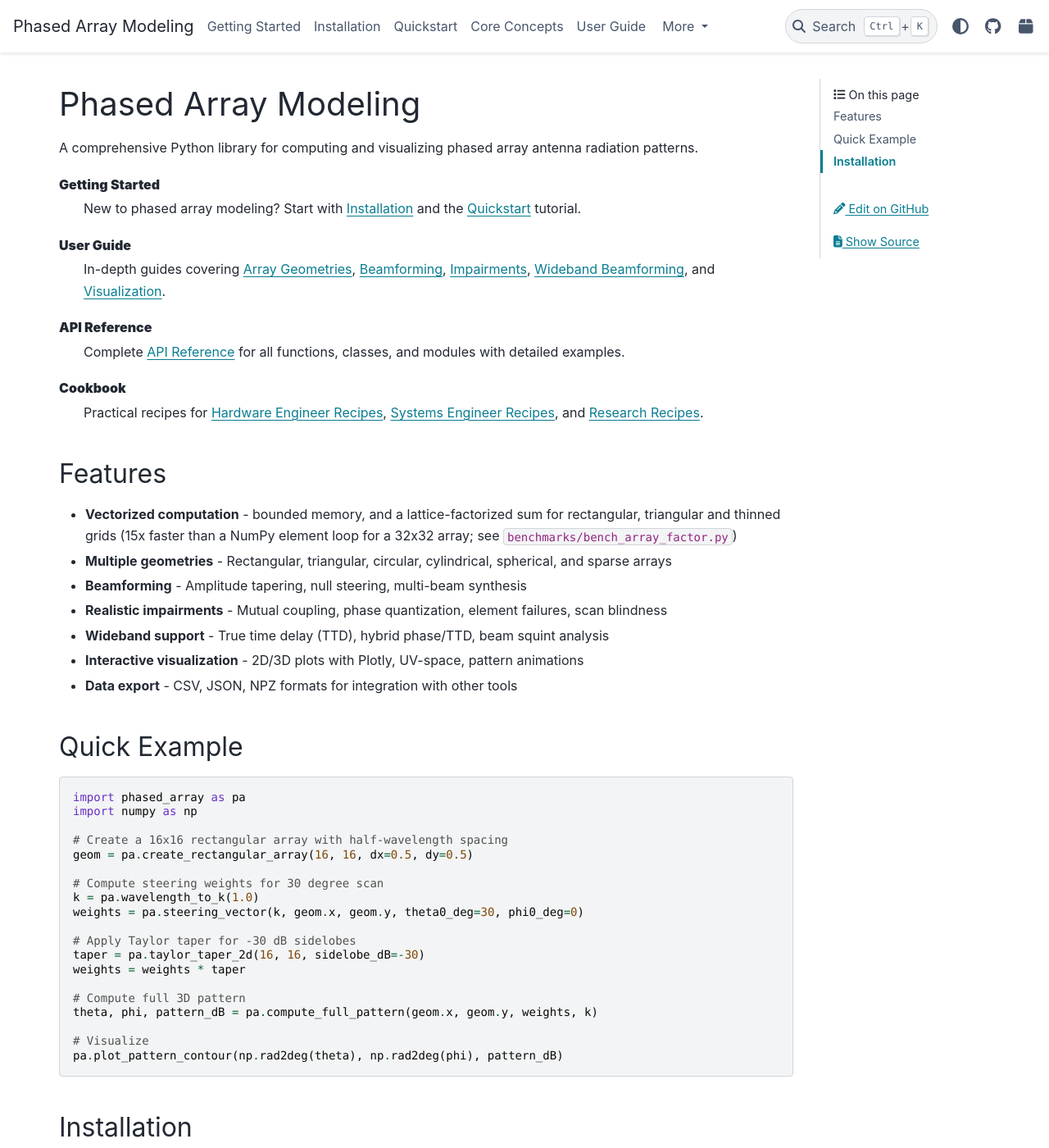
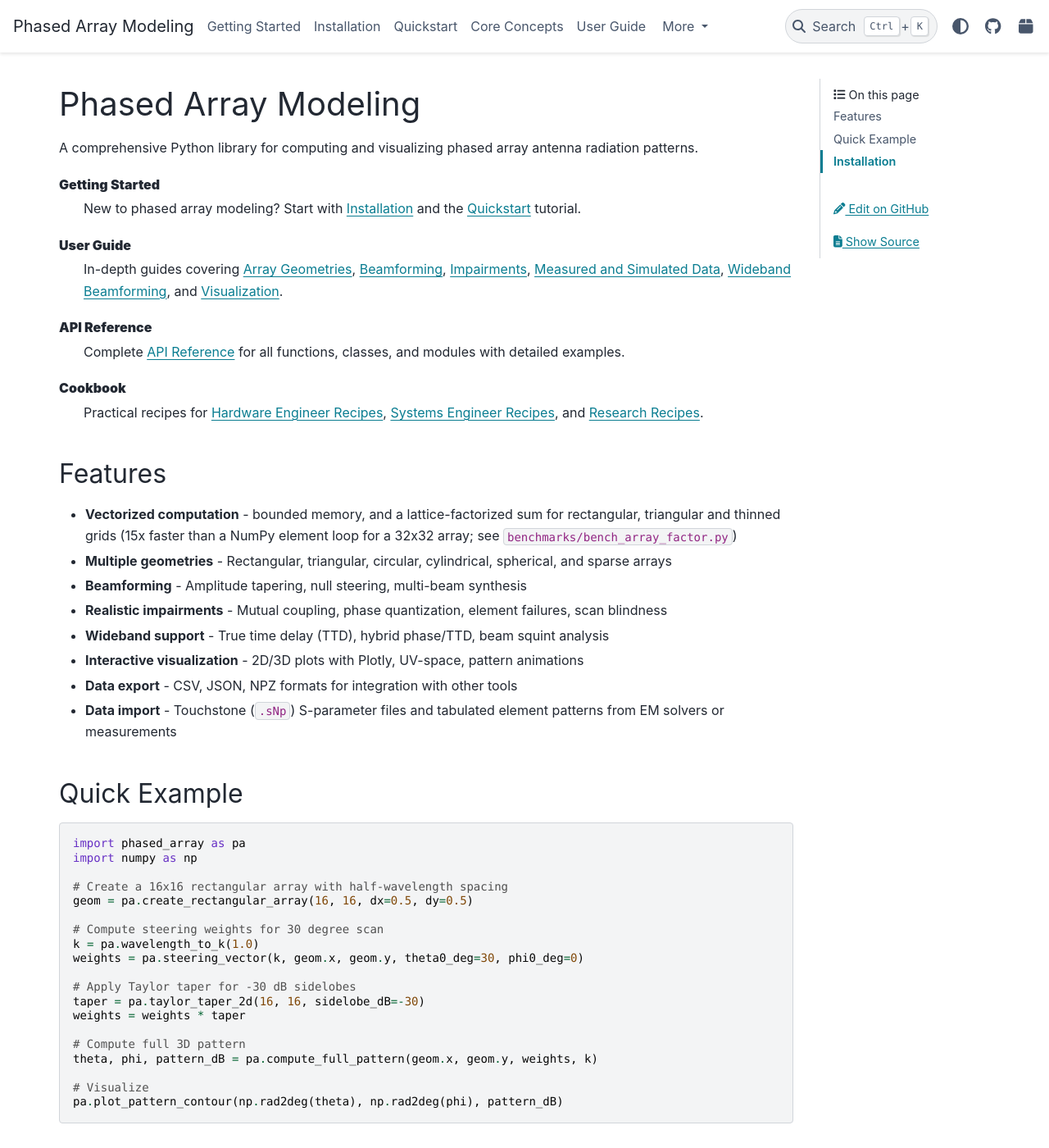
Before and after one commit to jman4162/Phased-Array-Antenna-Model, a Sphinx documentation site: the page built from docs/index.rst, in a window 1280 px wide and 1400 px high. Shown: the whole window at 82% size. Built offline with Sphinx 7.4.7 and the PyData theme 0.15.4, drawn with Linux system fonts in a browser that asks for light colours.

Commit message:
Docs: list data import pages in the root index
docs/index.rst names its sidebar pages explicitly, so the new
user_guide/data_import and api/io pages were reachable only from the
section indexes. Add them to the User Guide and API Reference toctrees,
the User Guide summary, and the Features list.

Co-Authored-By: Claude Opus 5.5 <noreply@anthropic.com>
Claude-Session: https://claude.ai/code/session_01BnuqRQbk9bjEDjMJwxgdyC

```diff
--- a/docs/index.rst
+++ b/docs/index.rst
@@ -10,7 +10,8 @@ radiation patterns.
 
 **User Guide**
    In-depth guides covering :doc:`user_guide/geometry`, :doc:`user_guide/beamforming`,
-   :doc:`user_guide/impairments`, :doc:`user_guide/wideband`, and :doc:`user_guide/visualization`.
+   :doc:`user_guide/impairments`, :doc:`user_guide/data_import`, :doc:`user_guide/wideband`,
+   and :doc:`user_guide/visualization`.
 
 **API Reference**
    Complete :doc:`api/index` for all functions, classes, and modules with detailed examples.
@@ -31,6 +32,8 @@ Features
 - **Wideband support** - True time delay (TTD), hybrid phase/TTD, beam squint analysis
 - **Interactive visualization** - 2D/3D plots with Plotly, UV-space, pattern animations
 - **Data export** - CSV, JSON, NPZ formats for integration with other tools
+- **Data import** - Touchstone (``.sNp``) S-parameter files and tabulated element patterns
+  from EM solvers or measurements
 
 Quick Example
 -------------
@@ -91,6 +94,7 @@ For interactive Plotly visualizations:
    user_guide/geometry
    user_guide/beamforming
    user_guide/impairments
+   user_guide/data_import
    user_guide/wideband
    user_guide/visualization
 
```
Also changed, not shown: other parts of docs/index.rst (+1 -0 lines).
